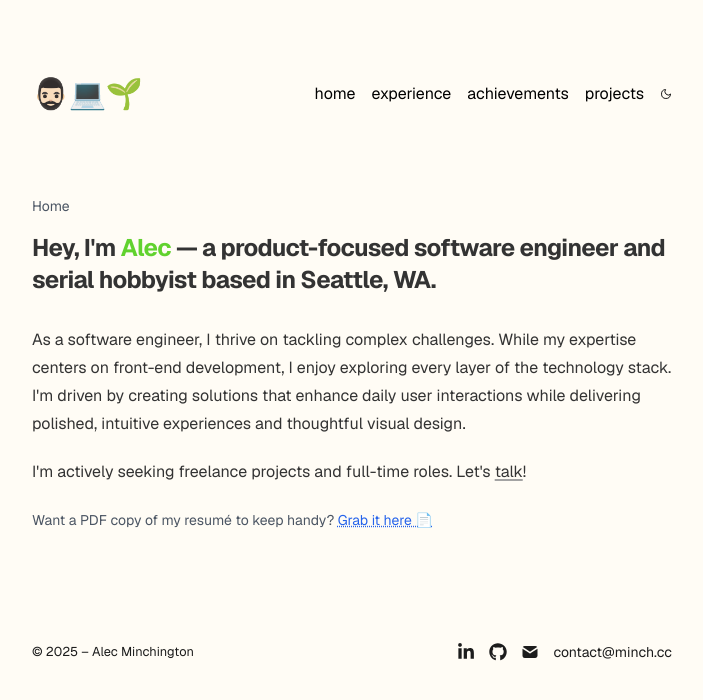
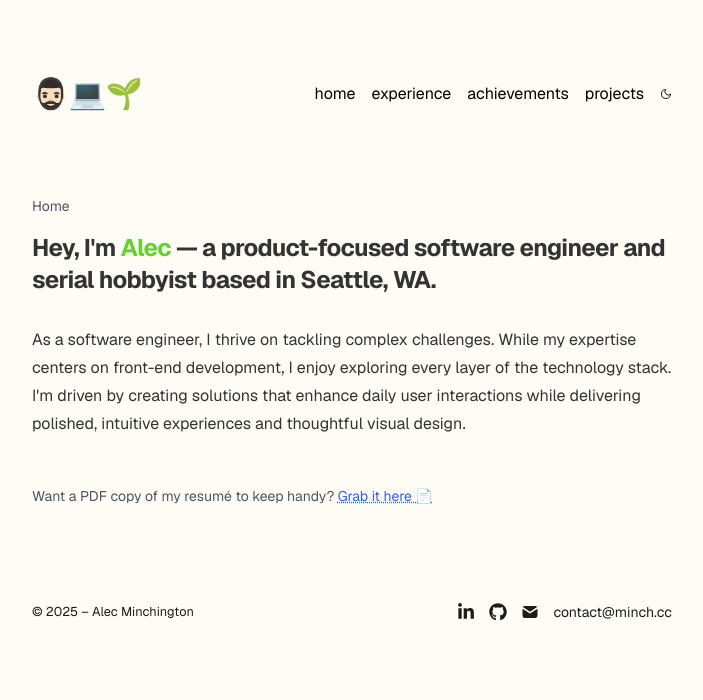
Before and after one commit to minchingtonak/am-works, a Next.js app: page / in a window 1280 px wide. Shown: the top 700 px of the page, without its empty margins (288-991 px from the left). Built offline with nearby package versions, Linux system fonts and the light colour scheme.

Commit message:
tweak homepage

```diff
--- a/app/page.tsx
+++ b/app/page.tsx
@@ -21,13 +21,9 @@ export default function Page() {
           enhance daily user interactions while delivering polished, intuitive
           experiences and thoughtful visual design.
         </p>
-        <p className="fade-in-bottom delay-500">
-          I'm actively seeking freelance projects and full-time roles. Let's{' '}
-          <a href="mailto:contact@minch.cc?Subject=Hey!">talk</a>!
-        </p>
       </div>
-      <div className="mt-6 mb-4">
-        <p className="text-sm text-gray-600 dark:text-gray-400 mb-2 fade-in-bottom delay-700">
+      <div className="mt-12">
+        <p className="text-sm text-gray-600 dark:text-gray-400 fade-in-bottom delay-700">
           Want a PDF copy of my resumé to keep handy?{' '}
           <a
             href="/Alec-Minchington-Resume.pdf"
```
